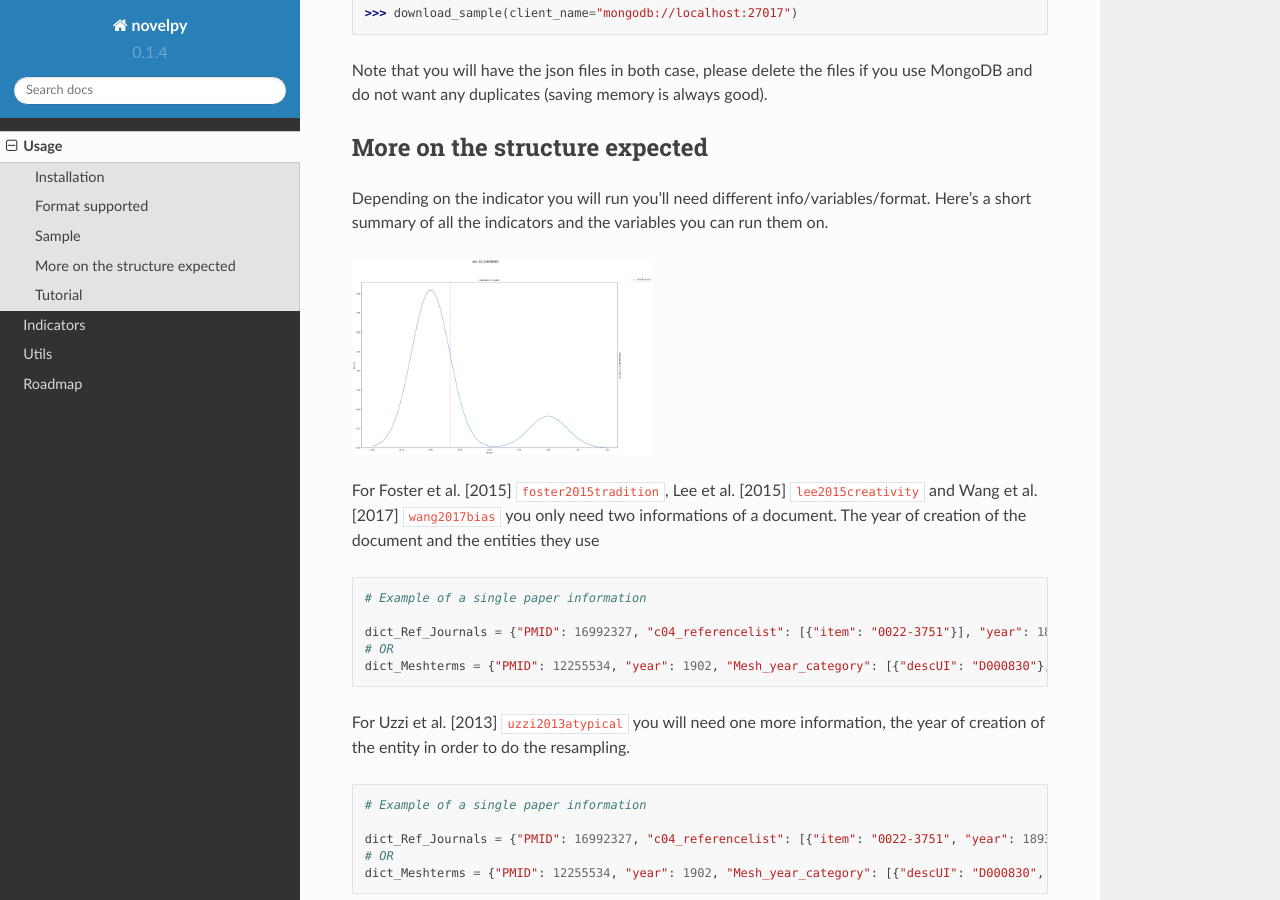
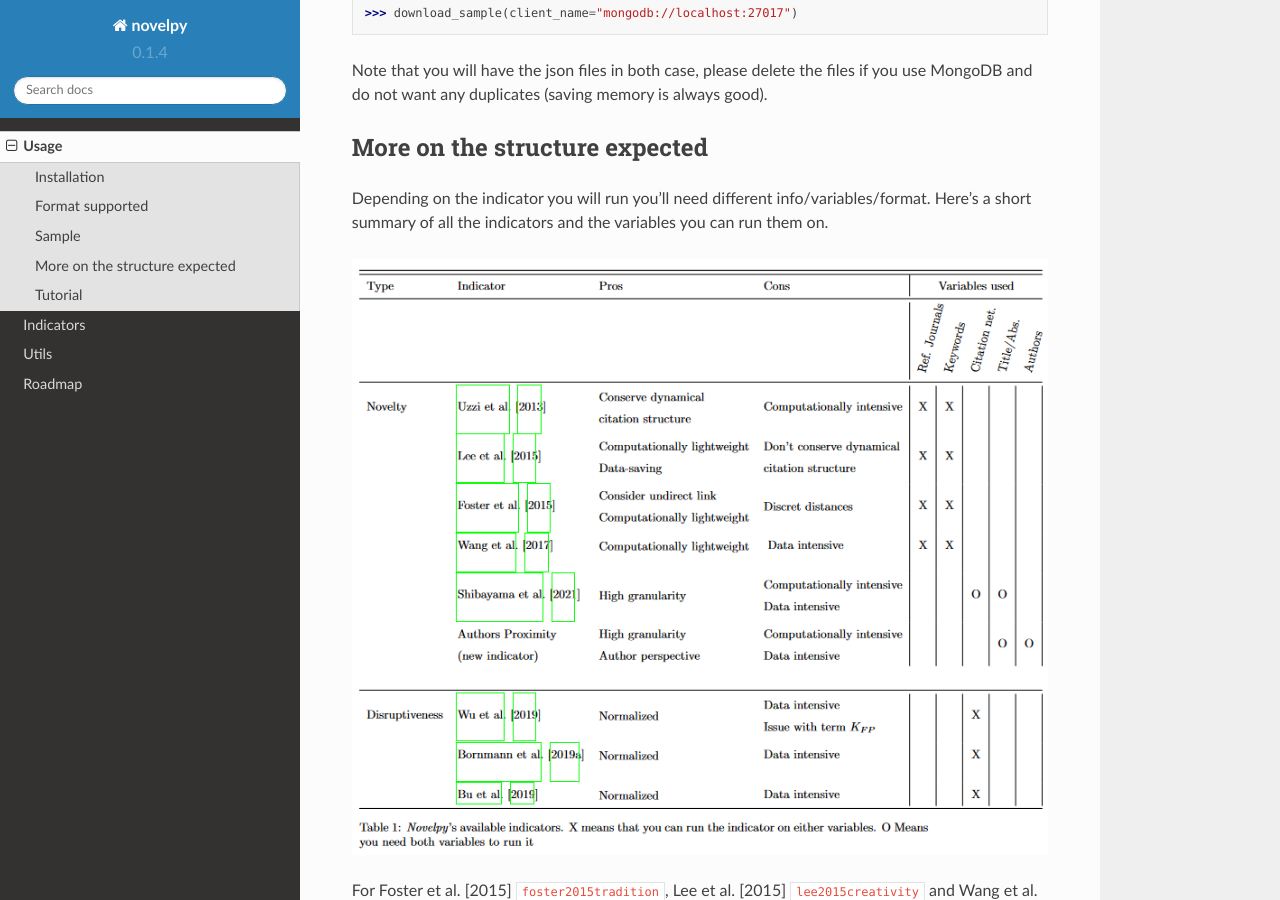
Before and after one commit to Kwirtz/novelpy, a Sphinx documentation site: the page built from docs/source/usage.rst, in a window 1280 px wide and 900 px high, scrolled down 1274 px. Built offline with Sphinx 7.4.7 and the Read the Docs theme 2.0.0, drawn with Linux system fonts in a browser that asks for light colours; cross-references to code outside the pages are shown as plain code.

Commit message:
Update usage.rst

```diff
--- a/docs/source/usage.rst
+++ b/docs/source/usage.rst
@@ -66,8 +66,8 @@ More on the structure expected
 
 Depending on the indicator you will run you'll need different info/variables/format. Here's a short summary of all the indicators and the variables you can run them on.
 
-.. image:: img/dist.png
-   :width: 300
+.. image:: img/Available_indicators.png
+   :width: 1000
 
 
 For Foster et al. [2015] :cite:p:`foster2015tradition`, Lee et al. [2015] :cite:p:`lee2015creativity` and Wang et al. [2017] :cite:p:`wang2017bias` you only need two informations of a document.
```
